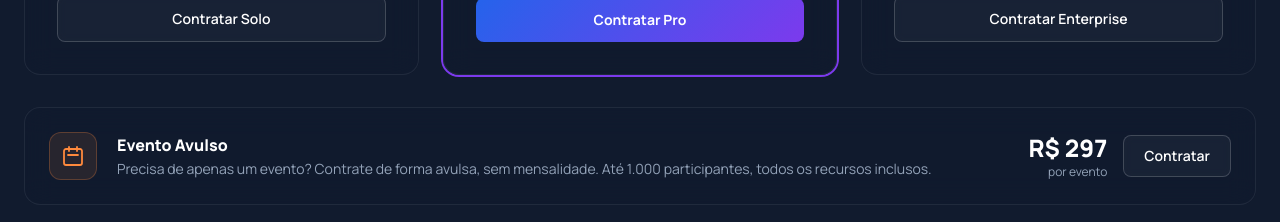
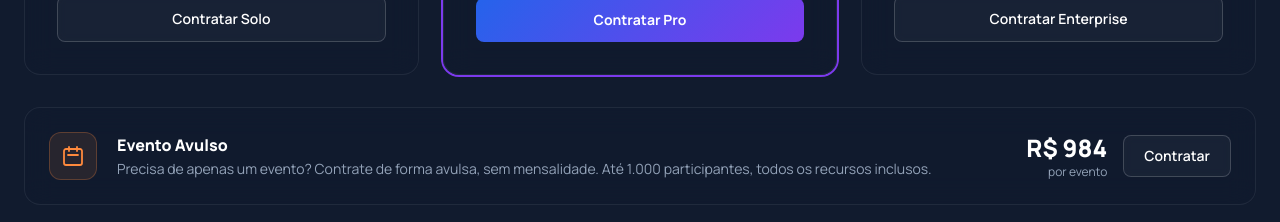
Before and after one commit to HarmonikaStreaming/orquestra-site, a Next.js app: page / in a window 1280 px wide. Shown: the part 5380-5602 px from the top of the page. Built offline with nearby package versions, Linux system fonts and the light colour scheme; no server answers.

Commit message:
feat: Evento Avulso passa a R$ 984
Co-Authored-By: Claude Fable 5 <noreply@anthropic.com>

```diff
--- a/src/components/sections/Planos.tsx
+++ b/src/components/sections/Planos.tsx
@@ -187,7 +187,7 @@ export function Planos() {
           </div>
           <div className="flex items-center gap-4 shrink-0">
             <div className="text-right">
-              <div className="text-2xl font-black text-white">R$ 297</div>
+              <div className="text-2xl font-black text-white">R$ 984</div>
               <div className="text-xs text-ol-slate">por evento</div>
             </div>
             <a href="/checkout" className="btn-outline px-5 py-2.5 text-sm whitespace-nowrap">
```
